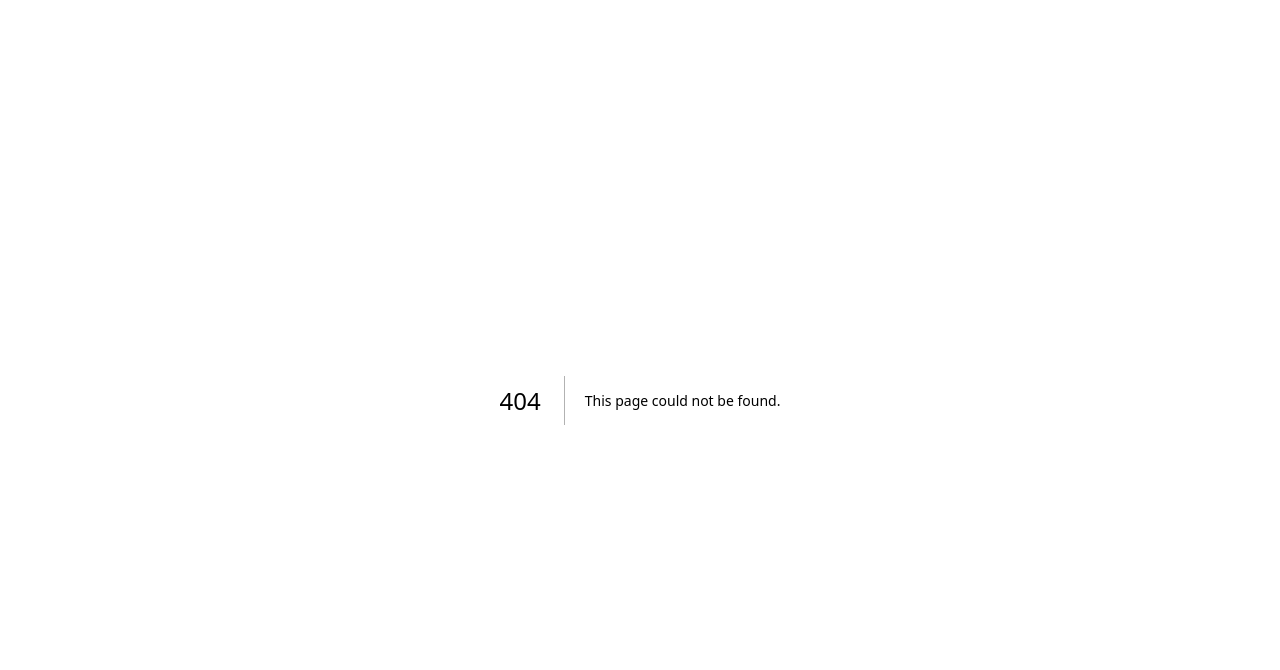
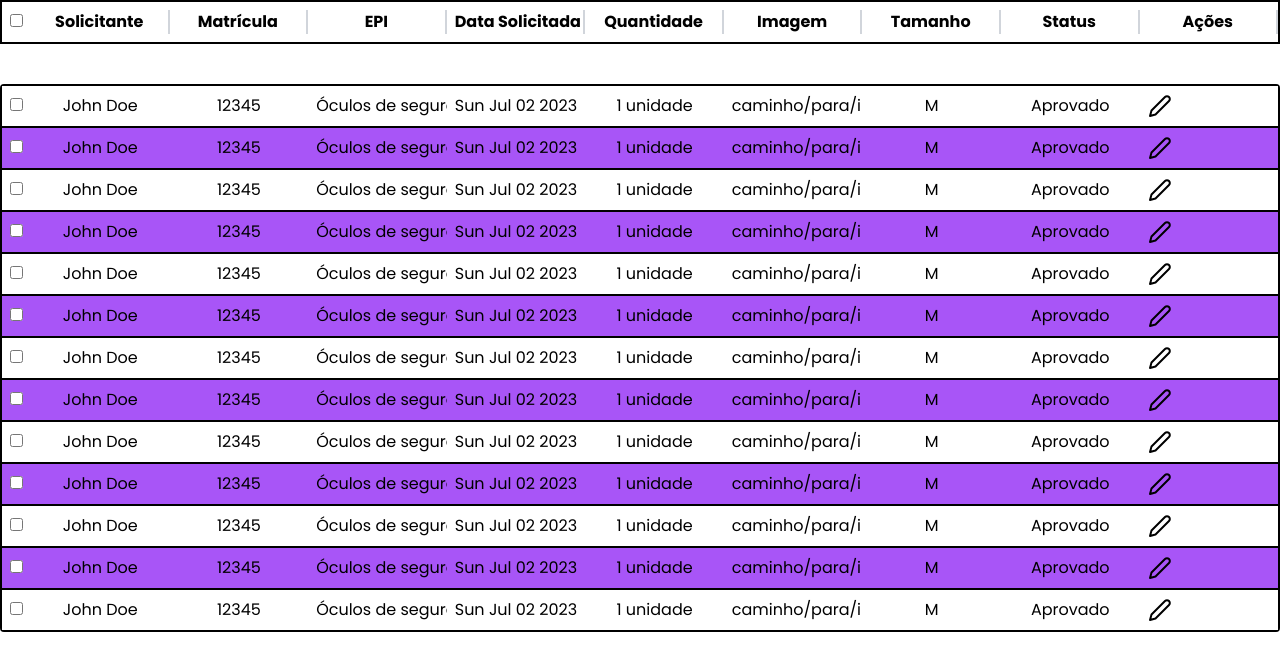
Before and after one commit to Desenvolvendo-Solucoes/frontend-fimm, a Next.js app: page /dashbord in a window 1280 px wide. Before the commit this address had no page. Shown: the top 670 px of the page. Built offline with nearby package versions, Linux system fonts and the light colour scheme.

Commit message:
[FEAT] Datagrid

```diff
--- a/package.json
+++ b/package.json
@@ -21,6 +21,7 @@
     "postcss": "8.4.24",
     "react": "18.2.0",
     "react-dom": "18.2.0",
+    "react-feather": "^2.0.10",
     "tailwindcss": "3.3.2",
     "typescript": "5.1.6"
   },
--- /dev/null
+++ b/src/app/components/Datagrid/Td/index.tsx
@@ -0,0 +1,15 @@
+import React from 'react'
+
+interface Data {
+  data: Array<any>
+}
+
+const Td: React.FC<Data> = ({ data }) => {
+  return (
+    <td className="w-4/12  justify-center overflow-hidden whitespace-nowrap p-2">
+      {data}
+    </td>
+  )
+}
+
+export default Td
--- /dev/null
+++ b/src/app/components/Datagrid/Th/index.tsx
@@ -0,0 +1,16 @@
+import React from 'react'
+
+interface Data {
+  data: Array<any>
+}
+
+const Th: React.FC<Data> = ({ data }) => {
+  return (
+    <>
+      <th className="w-4/12 overflow-hidden whitespace-nowrap p-2">{data}</th>
+      <div className="flex h-6  border-l-2 border-gray-300 " />
+    </>
+  )
+}
+
+export default Th
--- /dev/null
+++ b/src/app/components/Datagrid/index.tsx
@@ -0,0 +1,92 @@
+'use client'
+
+import { Edit2 } from 'react-feather'
+import React, { useState } from 'react'
+import Td from './Td'
+import Th from './Th'
+
+interface DataGridProps {
+  data: Array<any>
+}
+
+const DataGrid: React.FC<DataGridProps> = ({ data }) => {
+  const [selectAll, setSelectAll] = useState(false)
+  const [selectedRows, setSelectedRows] = useState<Array<number>>([])
+
+  const handleSelectAllChange = () => {
+    if (selectAll) {
+      setSelectedRows([])
+    } else {
+      const newSelectedRows = data.map((item, index) => index)
+      setSelectedRows(newSelectedRows)
+    }
+    setSelectAll(!selectAll)
+  }
+
+  const handleCheckboxChange = (index: number) => {
+    const selectedIndex = selectedRows.indexOf(index)
+    if (selectedIndex === -1) {
+      setSelectedRows([...selectedRows, index])
+    } else {
+      const updatedRows = [...selectedRows]
+      updatedRows.splice(selectedIndex, 1)
+      setSelectedRows(updatedRows)
+    }
+  }
+
+  return (
+    <table className=" flex w-auto flex-auto flex-col">
+      <thead className="mb-10 ">
+        <tr className=" flex items-center  border-2 border-black">
+          <th className="p-2">
+            <input
+              type="checkbox"
+              checked={selectAll}
+              onChange={handleSelectAllChange}
+            />
+          </th>
+          <Th data={['Solicitante']} />
+          <Th data={['Matrícula']} />
+          <Th data={['EPI']} />
+          <Th data={['Data Solicitada']} />
+          <Th data={['Quantidade']} />
+          <Th data={['Imagem']} />
+          <Th data={['Tamanho']} />
+          <Th data={['Status']} />
+          <Th data={['Ações']} />
+        </tr>
+      </thead>
+      <div className="rounded border-2 border-black">
+        <tbody className="flex w-auto flex-auto flex-col">
+          {data.map((item, index) => (
+            <tr
+              key={index}
+              className={` ${
+                index === 0 ? '' : 'border-t-2'
+              } flex border-black text-center odd:bg-white even:bg-purple-500`} /// Altera a cor das Linhas do dataGrid
+            >
+              <td className="p-2">
+                <input
+                  type="checkbox"
+                  checked={selectedRows.includes(index)}
+                  onChange={() => handleCheckboxChange(index)}
+                />
+              </td>
+              <Td data={item.solicitante} />
+              <Td data={item.matricula} />
+              <Td data={item.epi} />
+              <Td data={item.dataSolicitada.toDateString()} />
+              <Td data={item.quantidade} />
+              <Td data={item.imagem} />
+              <Td data={item.tamanho} />
+              <Td data={item.status} />
+              <Td data={<Edit2 />} />
+            </tr>
+          ))}
+        </tbody>
+      </div>
+    </table>
+  )
+}
+
+export default DataGrid
--- /dev/null
+++ b/src/app/dashbord/page.tsx
@@ -0,0 +1,157 @@
+import React from 'react'
+import DataGrid from '../components/Datagrid'
+
+export default function Teste() {
+  const data = [
+    {
+      solicitante: 'John Doe',
+      matricula: 12345,
+      epi: 'Óculos de segurança',
+      dataSolicitada: new Date(),
+      quantidade: '1 unidade',
+      imagem: 'caminho/para/imagem.jpg',
+      tamanho: 'M',
+      status: 'Aprovado',
+      acoes: <button>Editar</button>,
+    },
+    {
+      solicitante: 'John Doe',
+      matricula: 12345,
+      epi: 'Óculos de segurança',
+      dataSolicitada: new Date(),
+      quantidade: '1 unidade',
+      imagem: 'caminho/para/imagem.jpg',
+      tamanho: 'M',
+      status: 'Aprovado',
+      acoes: <button>Editar</button>,
+    },
+    {
+      solicitante: 'John Doe',
+      matricula: 12345,
+      epi: 'Óculos de segurança',
+      dataSolicitada: new Date(),
+      quantidade: '1 unidade',
+      imagem: 'caminho/para/imagem.jpg',
+      tamanho: 'M',
+      status: 'Aprovado',
+      acoes: <button>Editar</button>,
+    },
+    {
+      solicitante: 'John Doe',
+      matricula: 12345,
+      epi: 'Óculos de segurança',
+      dataSolicitada: new Date(),
+      quantidade: '1 unidade',
+      imagem: 'caminho/para/imagem.jpg',
+      tamanho: 'M',
+      status: 'Aprovado',
+      acoes: <button>Editar</button>,
+    },
+    {
+      solicitante: 'John Doe',
+      matricula: 12345,
+      epi: 'Óculos de segurança',
+      dataSolicitada: new Date(),
+      quantidade: '1 unidade',
+      imagem: 'caminho/para/imagem.jpg',
+      tamanho: 'M',
+      status: 'Aprovado',
+      acoes: <button>Editar</button>,
+    },
+    {
+      solicitante: 'John Doe',
+      matricula: 12345,
+      epi: 'Óculos de segurança',
+      dataSolicitada: new Date(),
+      quantidade: '1 unidade',
+      imagem: 'caminho/para/imagem.jpg',
+      tamanho: 'M',
+      status: 'Aprovado',
+      acoes: <button>Editar</button>,
+    },
+    {
+      solicitante: 'John Doe',
+      matricula: 12345,
+      epi: 'Óculos de segurança',
+      dataSolicitada: new Date(),
+      quantidade: '1 unidade',
+      imagem: 'caminho/para/imagem.jpg',
+      tamanho: 'M',
+      status: 'Aprovado',
+      acoes: <button>Editar</button>,
+    },
+    {
+      solicitante: 'John Doe',
+      matricula: 12345,
+      epi: 'Óculos de segurança',
+      dataSolicitada: new Date(),
+      quantidade: '1 unidade',
+      imagem: 'caminho/para/imagem.jpg',
+      tamanho: 'M',
+      status: 'Aprovado',
+      acoes: <button>Editar</button>,
+    },
+    {
+      solicitante: 'John Doe',
+      matricula: 12345,
+      epi: 'Óculos de segurança',
+      dataSolicitada: new Date(),
+      quantidade: '1 unidade',
+      imagem: 'caminho/para/imagem.jpg',
+      tamanho: 'M',
+      status: 'Aprovado',
+      acoes: <button>Editar</button>,
+    },
+    {
+      solicitante: 'John Doe',
+      matricula: 12345,
+      epi: 'Óculos de segurança',
+      dataSolicitada: new Date(),
+      quantidade: '1 unidade',
+      imagem: 'caminho/para/imagem.jpg',
+      tamanho: 'M',
+      status: 'Aprovado',
+      acoes: <button>Editar</button>,
+    },
+    {
+      solicitante: 'John Doe',
+      matricula: 12345,
+      epi: 'Óculos de segurança',
+      dataSolicitada: new Date(),
+      quantidade: '1 unidade',
+      imagem: 'caminho/para/imagem.jpg',
+      tamanho: 'M',
+      status: 'Aprovado',
+      acoes: <button>Editar</button>,
+    },
+    {
+      solicitante: 'John Doe',
+      matricula: 12345,
+      epi: 'Óculos de segurança',
+      dataSolicitada: new Date(),
+      quantidade: '1 unidade',
+      imagem: 'caminho/para/imagem.jpg',
+      tamanho: 'M',
+      status: 'Aprovado',
+      acoes: <button>Editar</button>,
+    },
+    {
+      solicitante: 'John Doe',
+      matricula: 12345,
+      epi: 'Óculos de segurança',
+      dataSolicitada: new Date(),
+      quantidade: '1 unidade',
+      imagem: 'caminho/para/imagem.jpg',
+      tamanho: 'M',
+      status: 'Aprovado',
+      acoes: <button>Editar</button>,
+    },
+    // Adicione mais itens de dados conforme necessário
+  ]
+
+  return (
+    <div>
+      <DataGrid data={data} />
+    </div>
+  )
+}
--- a/src/app/page.tsx
+++ b/src/app/page.tsx
@@ -1,5 +1,4 @@
 // import { Checkbox } from '@material-tailwind/react'
-
 
 export default function Home() {
   return (
@@ -8,27 +7,36 @@ export default function Home() {
       <div className="z-10 flex h-screen w-screen items-center justify-center ">
         <div className="flex w-2/6 flex-col rounded-lg bg-white p-12 shadow-lg">
           <span className="text-zinc-400">Bem vindo de novo! 👋</span>
-          <strong className="text-3xl mt-2 ">Acesse sua conta</strong>
+          <strong className="mt-2 text-3xl ">Acesse sua conta</strong>
 
           <input
             type="email"
             placeholder="Matricula"
-            className="h-12 rounded border-2 border-black/20 pl-4 mt-5"
+            className="mt-5 h-12 rounded border-2 border-black/20 pl-4"
           />
           <input
             type="password"
             placeholder="Senha"
-            className="h-12 rounded border-2 border-black/20 pl-4 mt-7"
+            className="mt-7 h-12 rounded border-2 border-black/20 pl-4"
           />
 
-          <div className="flex flex-row gap-2 items-center mt-6">
-            <input type="checkbox" className="form-checkbox h-4 w-4"  />
-            <label className="text-base font-semibold text-zinc-700">Mantenha me conectado</label>
+          <div className="mt-6 flex flex-row items-center gap-2">
+            <input type="checkbox" className="form-checkbox h-4 w-4" />
+            <label className="text-base font-semibold text-zinc-700">
+              Mantenha me conectado
+            </label>
           </div>
 
-          <button className="bg-blue-950 text-white font-bold rounded h-11 hover:bg-blue-900 mt-6">ENTRAR</button>
+          <button className="mt-6 h-11 rounded bg-blue-950 font-bold text-white hover:bg-blue-900">
+            ENTRAR
+          </button>
 
-          <a href="" className="text-blue-900 font-bold flex justify-center mt-5" >Esqueci minha senha</a>
+          <a
+            href=""
+            className="mt-5 flex justify-center font-bold text-blue-900"
+          >
+            Esqueci minha senha
+          </a>
           <span className="text-zinc-400">Versão 1.0.0</span>
         </div>
       </div>
```
Also changed, not shown: src/app/components/Input.tsx (added), 2 other files (tests, documents, lock files or other folders).
